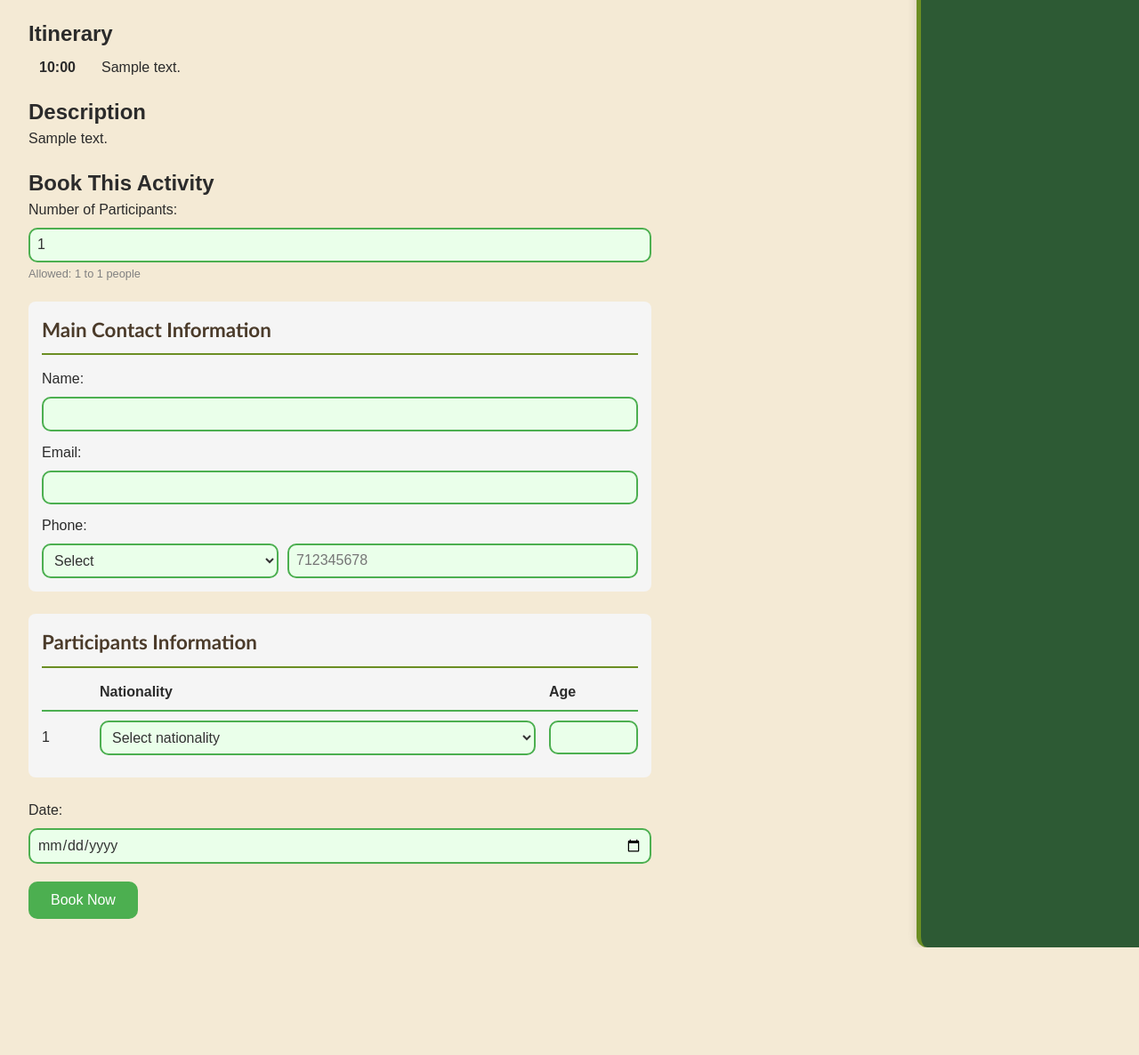
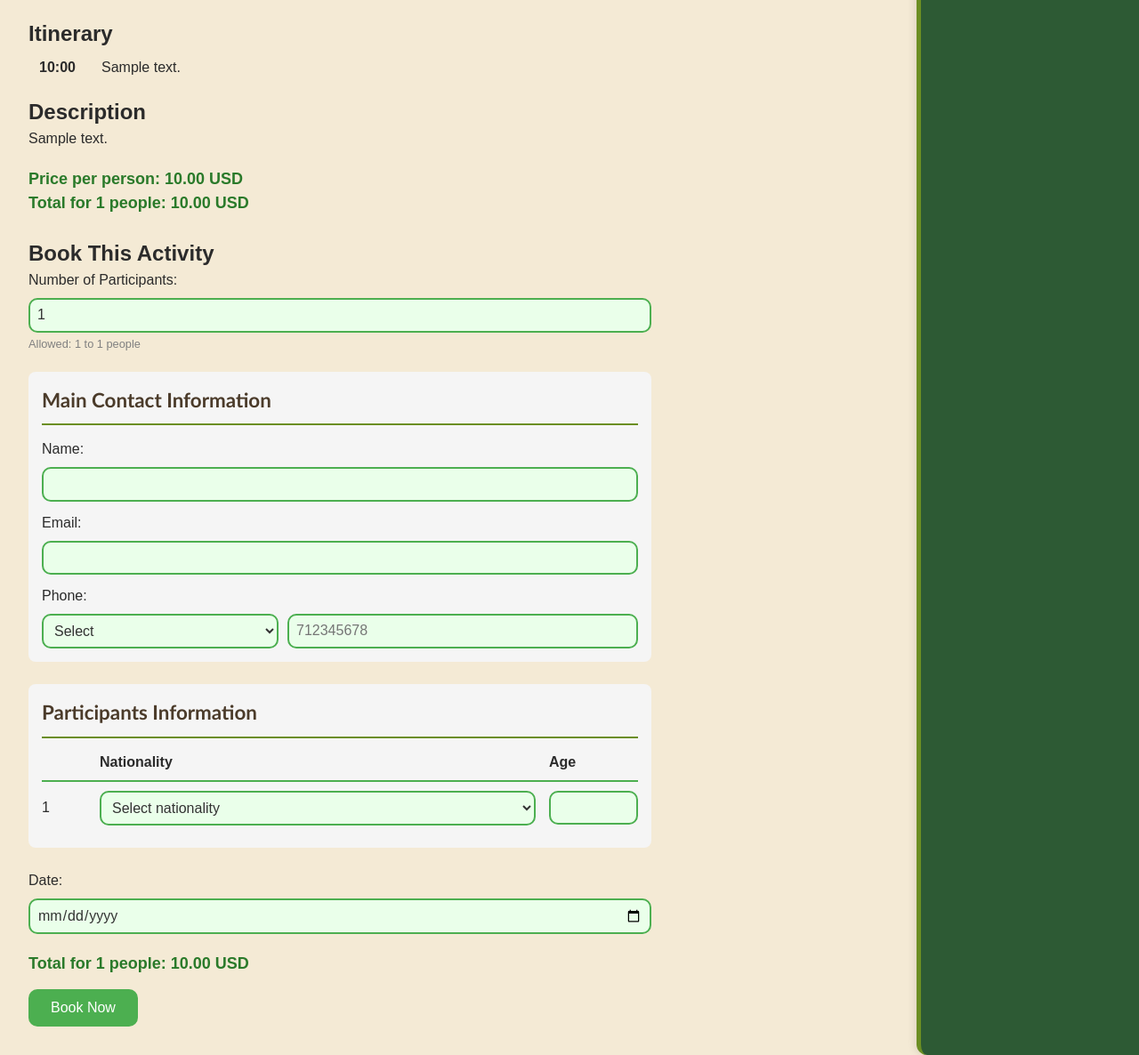
Before and after one commit to pedrotenza/toursafariafrica.com, a Django app: page /safari/1/ in a window 1280 px wide. Shown: the part 567-1753 px from the top of the page at 89% size. Before the commit the page ends 1632 px from the top, so only its background shows below. Run offline with Django 5.2, Linux system fonts and the light colour scheme; tables that the repository leaves empty hold one stand-in row (values such as "Sample post"); grey boxes marked "Sample" are stand-in pictures.

Commit message:
Adjusted pricing display: show price per person and total in two lines at the top, and total only below the date field.

```diff
--- a/root/app/templates/app/safari_detail.html
+++ b/root/app/templates/app/safari_detail.html
@@ -3,7 +3,7 @@
 {% block content %}
 <h1>{{ safari.name }}</h1>
 
-<!-- Messages de réservation -->
+<!-- Messages -->
 {% if messages %}
   <div style="margin-bottom: 20px; padding: 15px; border-radius: 8px; background-color: #e6ffe6; color: #2a7a2a;">
     {% for message in messages %}
@@ -35,7 +35,7 @@
 </section>
 {% endif %}
 
-<!-- Itinerario -->
+<!-- Itinerary -->
 <section style="margin-bottom: 20px;">
   <h2>Itinerary</h2>
   {% if safari.itinerary_items.all %}
@@ -58,14 +58,21 @@
   <p>{{ safari.description }}</p>
 </section>
 
-<!-- Formulaire de réservation -->
+<!-- ✅ Bloque de precios arriba en DOS LÍNEAS -->
+<p style="font-size: 18px; font-weight: bold; color: #2a7a2a; margin-bottom: 25px;">
+  Price per person: {{ price_per_person|floatformat:2 }} {{ safari.currency|default:"USD" }}<br>
+  Total for <span id="num_people_display_top">{{ safari.min_people }}</span> people:
+  <span id="total_price_top">{{ price_per_person|add:price_per_person|floatformat:2 }}</span> {{ safari.currency|default:"USD" }}
+</p>
+
+<!-- Booking form -->
 <section>
   <h2>Book This Activity</h2>
 
   <form method="POST" style="max-width: 700px;" id="booking-form">
     {% csrf_token %}
 
-    <!-- Nombre de participants -->
+    <!-- Number of participants -->
     <div style="margin-bottom: 20px;">
       <label for="id_number_of_people">Number of Participants:</label>
       <input type="number"
@@ -75,7 +82,7 @@
         max="{{ safari.max_people }}"
         value="{{ safari.min_people }}"
         required
-        onchange="updateParticipantFields()"
+        onchange="updateParticipantFields(); updateTotalPrice();"
         style="width: 100%; padding: 8px; border: 2px solid #4CAF50; border-radius: 10px; background-color: #eaffea; color: #333; margin-top: 8px;">
       <small style="color: gray;">Allowed: {{ safari.min_people }} to {{ safari.max_people }} people</small>
     </div>
@@ -113,9 +120,7 @@
         <div style="font-weight: bold;">Age</div>
       </div>
 
-      <div id="participants-fields">
-        <!-- Champs générés par JS -->
-      </div>
+      <div id="participants-fields"></div>
     </div>
 
     <!-- Date -->
@@ -123,6 +128,12 @@
       <label for="id_date">Date:</label>
       <input type="date" id="id_date" name="date" required style="width: 100%; padding: 8px; border: 2px solid #4CAF50; border-radius: 10px; background-color: #eaffea; color: #333; margin-top: 8px;">
     </div>
+
+    <!-- ✅ Bloque abajo (solo Total for 2 people) -->
+    <p style="font-size: 18px; font-weight: bold; color: #2a7a2a; margin-bottom: 15px;">
+      Total for <span id="num_people_display">{{ safari.min_people }}</span> people:
+      <span id="total_price">{{ price_per_person|add:price_per_person|floatformat:2 }}</span> {{ safari.currency|default:"USD" }}
+    </p>
 
     <button type="submit" style="padding: 12px 25px; background: #4CAF50; color: white; border: none; border-radius: 10px; cursor: pointer; font-size: 16px;">Book Now</button>
   </form>
@@ -132,9 +143,10 @@
 {% load static %}
 <script src="{% static 'js/country_codes.js' %}"></script>
 <script>
+  const pricePerPerson = parseFloat("{{ price_per_person }}");
+
   document.addEventListener('DOMContentLoaded', function () {
     const countryCodeSelect = document.getElementById("id_client_phone_prefix");
-    const nationalityContainer = document.getElementById("participants-fields");
 
     function fillCountrySelect(selectElement, includeEmpty = true) {
       if (includeEmpty) {
@@ -154,8 +166,7 @@
 
     fillCountrySelect(countryCodeSelect);
     updateParticipantFields();
-
-    document.getElementById('id_number_of_people').addEventListener('change', updateParticipantFields);
+    updateTotalPrice();
   });
 
   function updateParticipantFields() {
@@ -205,5 +216,16 @@
       container.appendChild(row);
     }
   }
+
+  function updateTotalPrice() {
+    const numPeople = parseInt(document.getElementById('id_number_of_people').value);
+    const total = numPeople * pricePerPerson;
+    document.getElementById('num_people_display_top').textContent = numPeople;
+    document.getElementById('total_price_top').textContent = total.toFixed(2);
+    if (document.getElementById('num_people_display')) {
+      document.getElementById('num_people_display').textContent = numPeople;
+      document.getElementById('total_price').textContent = total.toFixed(2);
+    }
+  }
 </script>
 {% endblock %}
```
